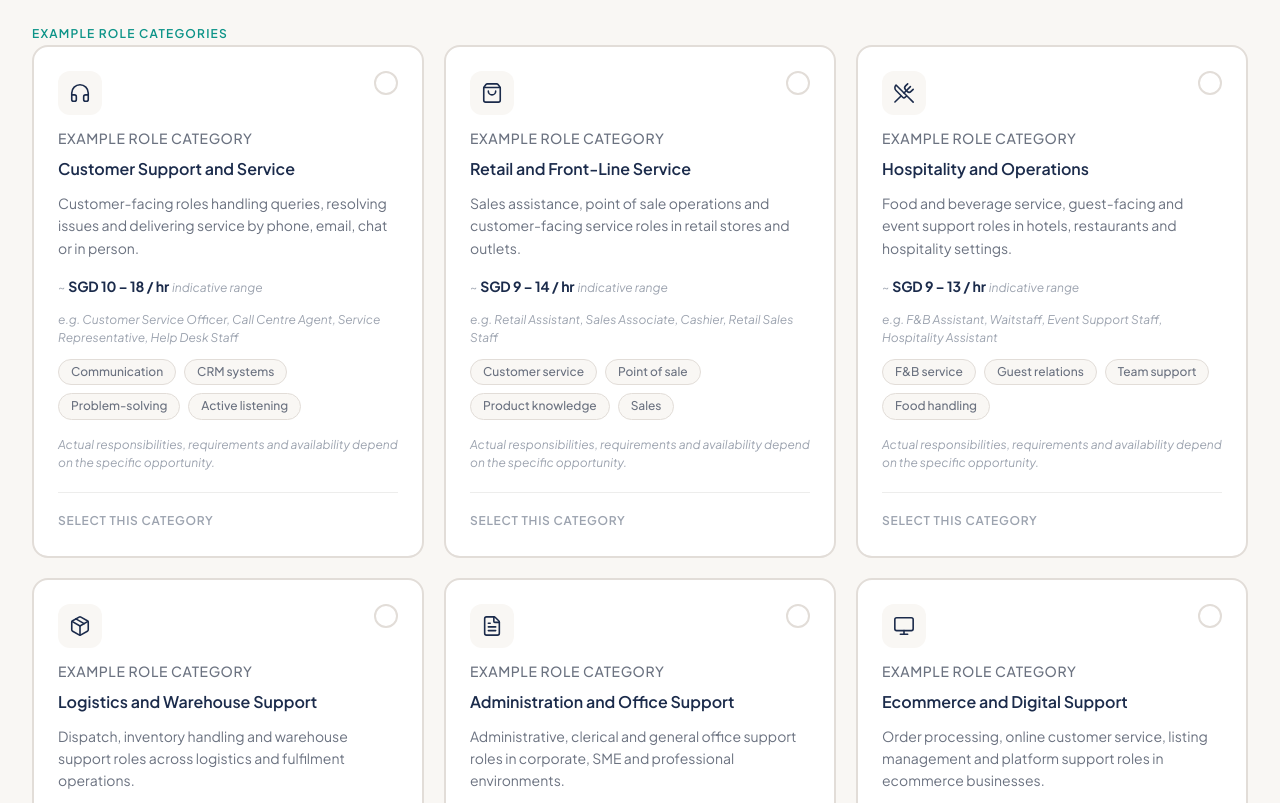
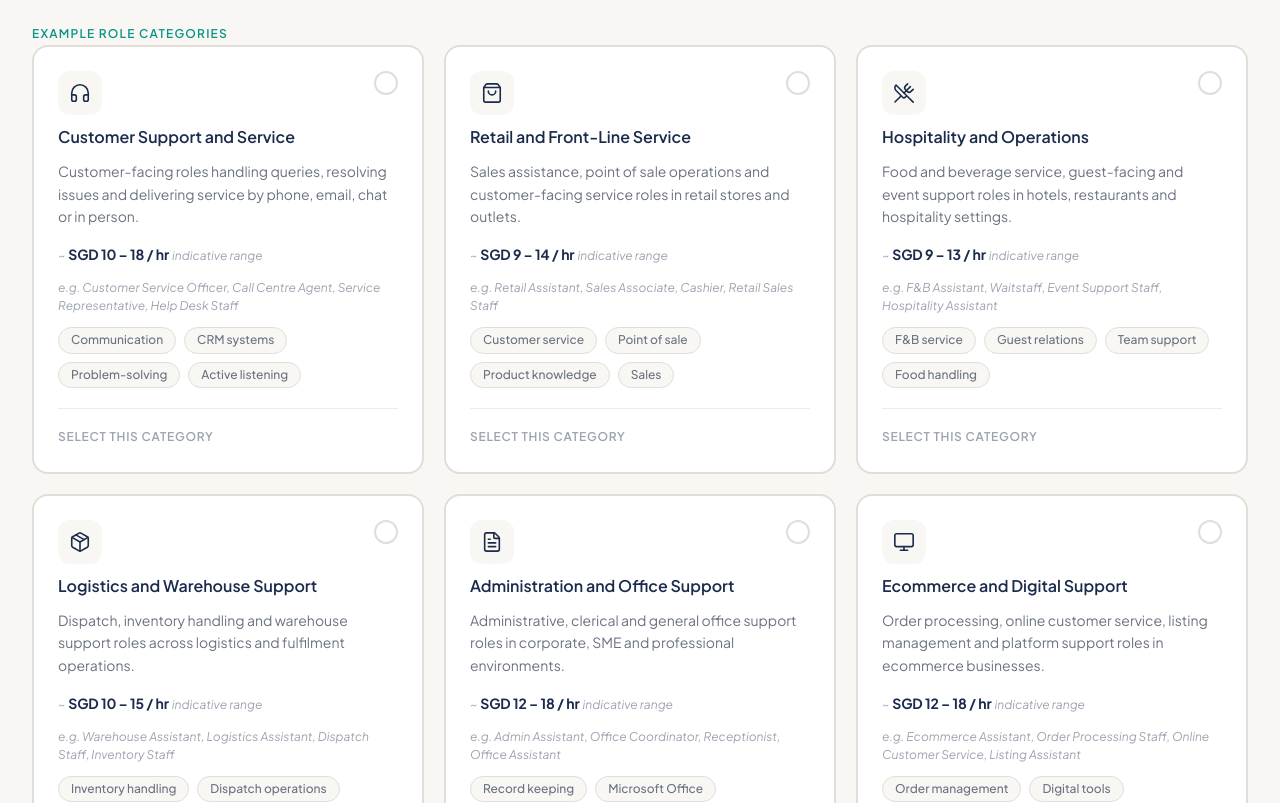
Before and after one commit to cddprojects/dongsg1-v75.0, a React (Vite) app: page / in a window 1280 px wide. Shown: the part 1780-2583 px from the top of the page. Built offline with nearby package versions, Linux system fonts and the light colour scheme.

Commit message:
refactor: remove per-card example label and disclaimer, section-level label is sufficient
Co-authored-by: WeiYan-cdd <weiyansoon-pixel@users.noreply.github.com>

```diff
--- a/src/components/RoleCategoryCard.css
+++ b/src/components/RoleCategoryCard.css
@@ -81,15 +81,6 @@
 }
 
 /* Text */
-.category-card__example-label {
-  font-size: var(--text-sm);
-  font-weight: var(--font-weight-medium);
-  color: var(--color-text-muted);
-  text-transform: uppercase;
-  letter-spacing: 0.04em;
-  margin-bottom: calc(-1 * var(--space-1));
-}
-
 .category-card__title {
   font-size: var(--text-base);
   font-weight: var(--font-weight-semibold);
@@ -171,15 +162,6 @@
   color: var(--color-teal-dark);
 }
 
-/* Per-card disclaimer */
-.category-card__disclaimer {
-  font-size: var(--text-xs);
-  color: var(--color-text-light);
-  line-height: 1.5;
-  font-style: italic;
-  padding-top: var(--space-1);
-}
-
 /* Action hint */
 .category-card__action {
   margin-top: var(--space-2);
--- a/src/components/RoleCategoryCard.tsx
+++ b/src/components/RoleCategoryCard.tsx
@@ -54,7 +54,6 @@ export function RoleCategoryCard({ category, selected, onToggle }: Props) {
         </div>
       </div>
 
-      <p className="category-card__example-label">Example role category</p>
       <h3 className="category-card__title">{category.title}</h3>
       <p className="category-card__desc">{category.description}</p>
 
@@ -77,10 +76,6 @@ export function RoleCategoryCard({ category, selected, onToggle }: Props) {
         ))}
       </div>
 
-      <p className="category-card__disclaimer">
-        Actual responsibilities, requirements and availability depend on the specific opportunity.
-      </p>
-
       <div className="category-card__action">
         <span className="category-card__action-label">
           {selected ? '✓ Selected' : 'Select This Category'}
```
